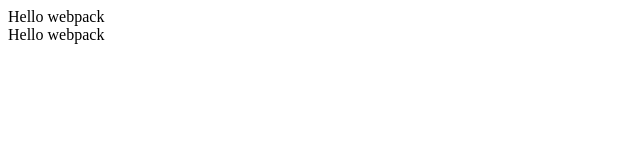
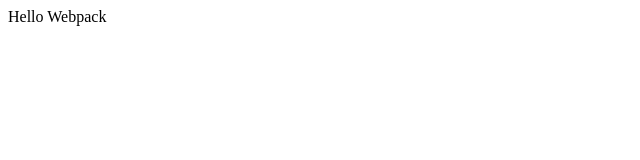
Before and after one commit to addincw/webpack-training, a website with bundled scripts: page dist/index.html in a window 1280 px wide. Shown: the full height of the page, 0-640 px from the left. Built offline with nearby package versions, Linux system fonts and the light colour scheme.

Commit message:
minimum implementation webpack

```diff
--- a/src/index.js
+++ b/src/index.js
@@ -1,8 +1,9 @@
+import _ from "lodash";
+
 function component() {
   const element = document.createElement("div");
 
-  // Lodash, currently included via a script, is required for this line to work
-  element.innerHTML = _.join(["Hello", "webpack"], " ");
+  element.innerHTML = _.join(["Hello", "Webpack"], " ");
 
   return element;
 }
```
Also changed, not shown: package.json (+6 -1 lines), dist/index.html, dist/main.js (added), dist/main.js.LICENSE.txt (added), 1 other file.
